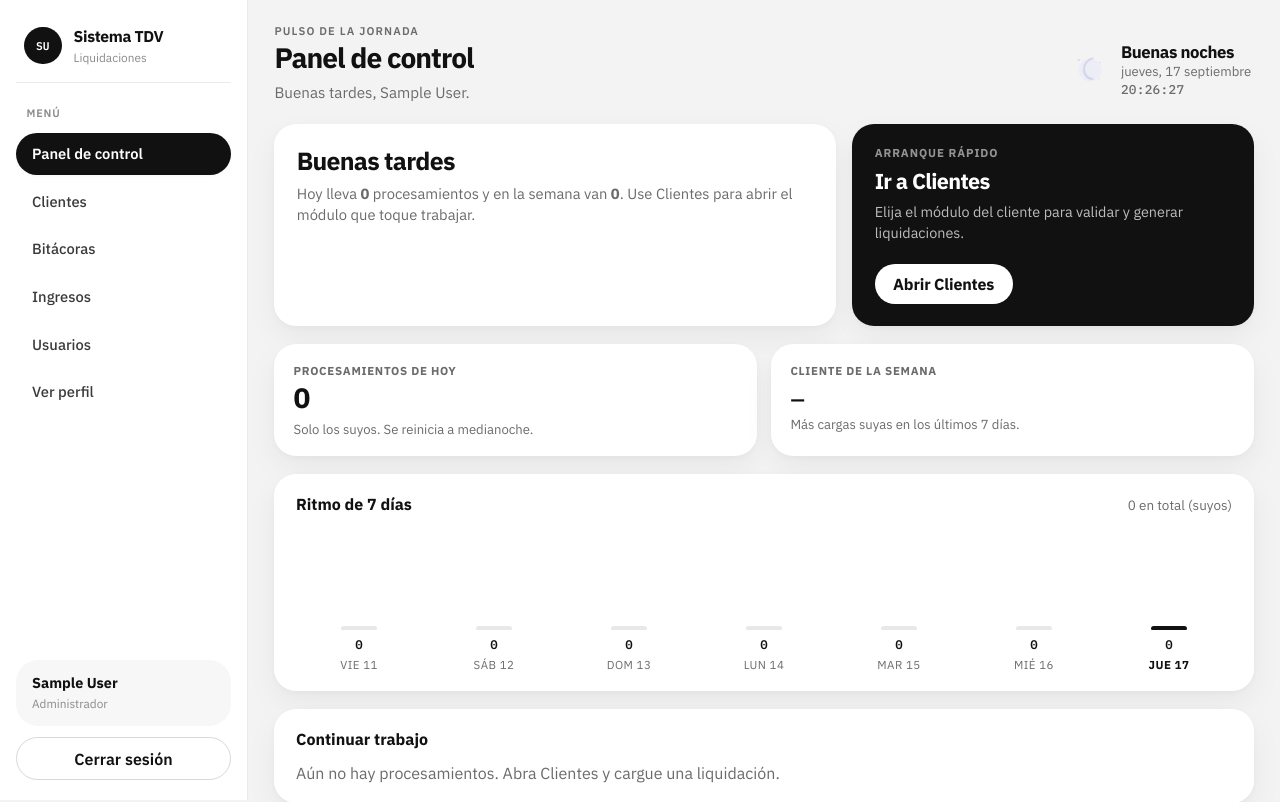
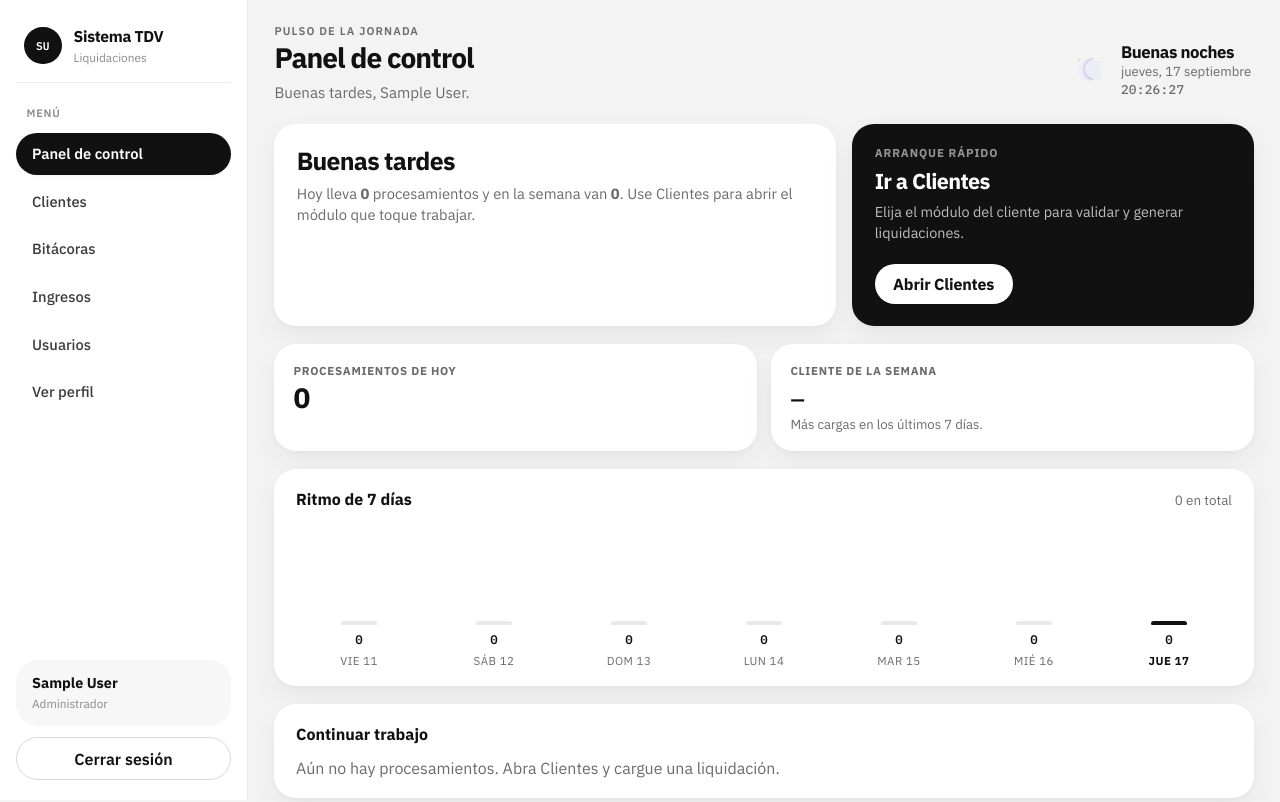
Before and after one commit to abbyom4AV/sistema-liquidaciones-tdv, a Django app: page /procesamientos/ in a window 1280 px wide. Shown: the top 802 px of the page. Run offline with Django 5.2, Linux system fonts and the light colour scheme; the visitor is signed in with stand-in values (Sample User, id 1); data that the repository does not hold is empty.

Commit message:
Quita la nota bajo procesamientos de hoy en el panel
Deja las tarjetas de foco sin el texto explicativo tachado.

Co-authored-by: Cursor <cursoragent@cursor.com>

```diff
--- a/procesamientos/templates/procesamientos/panel.html
+++ b/procesamientos/templates/procesamientos/panel.html
@@ -280,21 +280,20 @@
     <article class="foco">
       <span class="etiqueta">Procesamientos de hoy</span>
       <div class="valor">{{ total_procesamientos }}</div>
-      <p class="nota">Solo los suyos. Se reinicia a medianoche.</p>
     </article>
     <article class="foco">
       <span class="etiqueta">Cliente de la semana</span>
       <div class="valor" style="font-size:1.15rem;padding-top:0.35rem;">
         {{ cliente_destacado|default:"—" }}
       </div>
-      <p class="nota">Más cargas suyas en los últimos 7 días.</p>
+      <p class="nota">Más cargas en los últimos 7 días.</p>
     </article>
   </section>
 
   <section class="franja-7" aria-label="Procesamientos de los últimos 7 días">
     <div class="franja-cab">
       <h3>Ritmo de 7 días</h3>
-      <span>{{ total_semana }} en total (suyos)</span>
+      <span>{{ total_semana }} en total</span>
     </div>
     <div class="barras">
       {% for dia in pulso_7_dias %}
```
